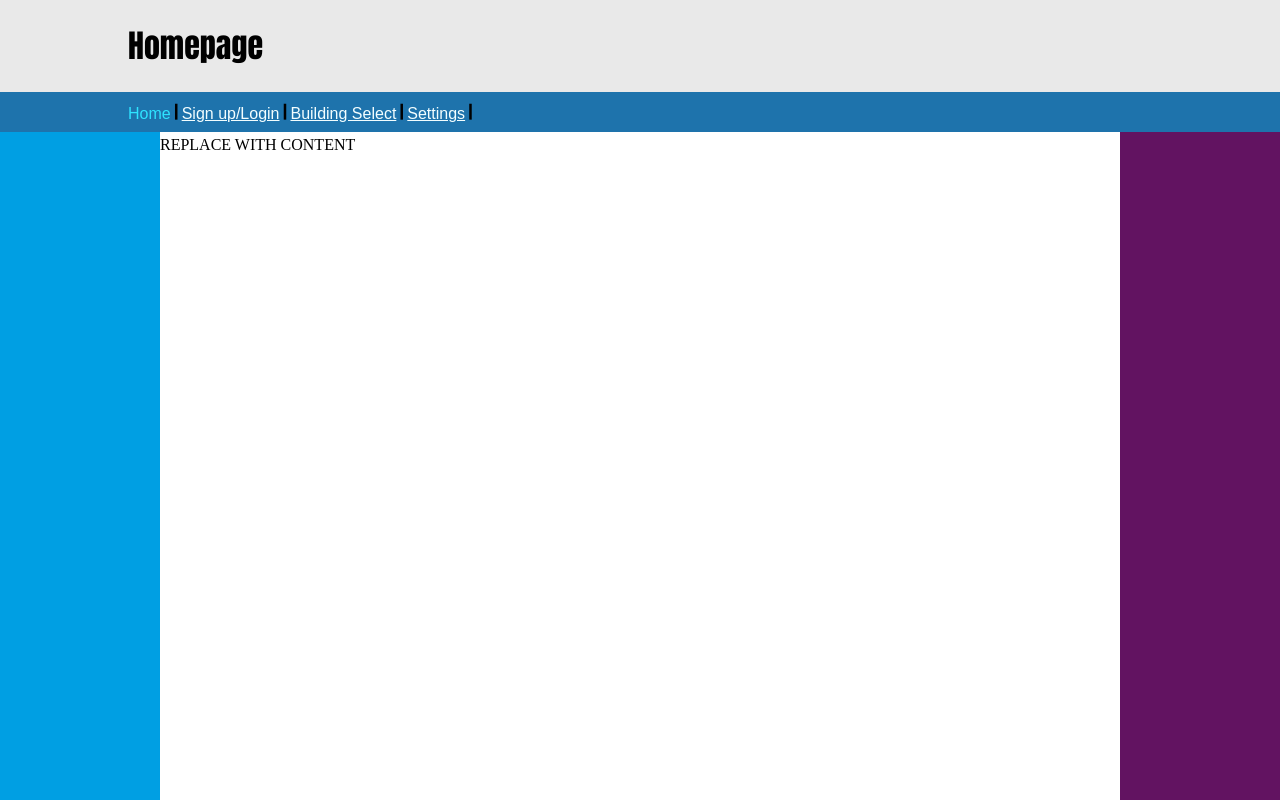
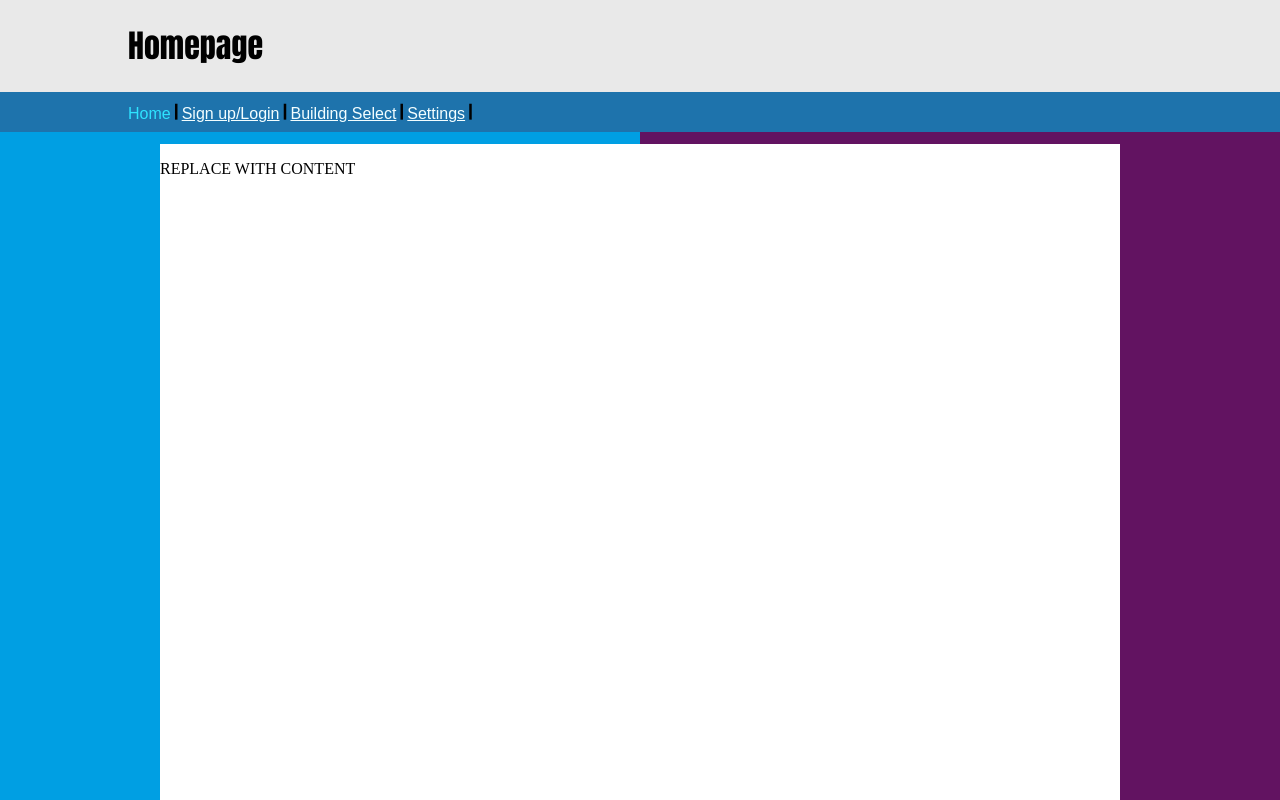
Before and after one commit to TeamFloorPlan/TeamFloorPlan, a PHP site: page /index.html in a window 1280 px wide. Run offline with PHP 8.4, Linux system fonts and the light colour scheme.

Commit message:
updated stylesheet

```diff
--- a/style/stylesheet.css
+++ b/style/stylesheet.css
@@ -49,7 +49,7 @@ body {
 section {
   position: absolute;
   height: auto;
-  top: 15%;
+  top: 18%;
   left: 12.5%;
   width: 75%;
   bottom: 0;
```
